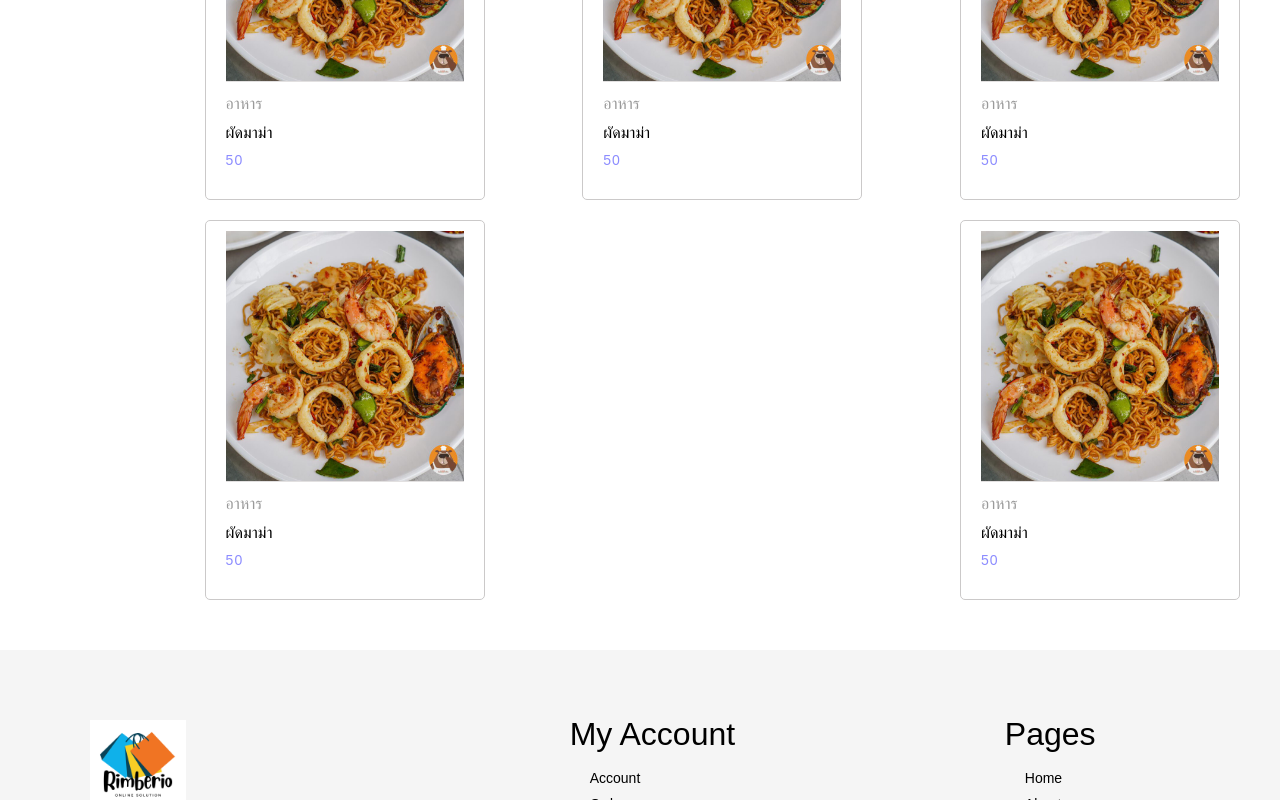
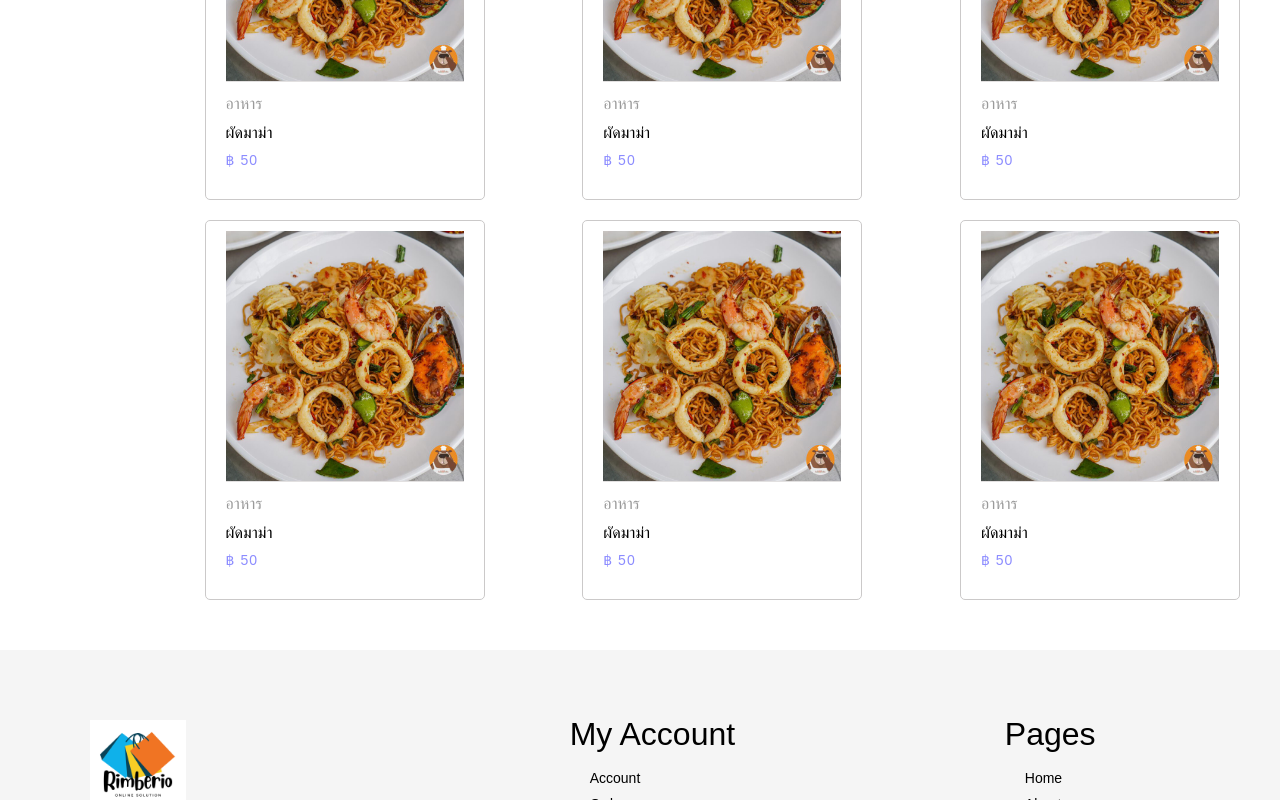
Before and after one commit to punchpnp/HUNGRY-Hub, a React (Vite) app in the folder client/: page /product in a window 1280 px wide. Shown: the part 1009-1809 px from the top of the page. Built offline with nearby package versions, Linux system fonts and the light colour scheme.

Commit message:
edit product detail

```diff
--- a/client/src/components/Product/Product.jsx
+++ b/client/src/components/Product/Product.jsx
@@ -108,7 +108,7 @@ function Product({
                       <div className="detail">
                         <p>{curElm.cat}</p>
                         <h3>{curElm.Title}</h3>
-                        <h4>{curElm.Price}</h4>
+                        <h4>฿ {curElm.Price}</h4>
                       </div>
                     </div>
                   </>
--- a/client/src/components/Product/Productdetail.js
+++ b/client/src/components/Product/Productdetail.js
@@ -55,6 +55,13 @@ const Productdetail = [
     Price: "50",
     Img: "/src/assets/mama.jpg",
   },
+  {
+    id: 9,
+    Title: "ผัดมาม่า",
+    cat: "อาหาร",
+    Price: "50",
+    Img: "/src/assets/mama.jpg",
+  },
 ];
 
 export default Productdetail;
```
